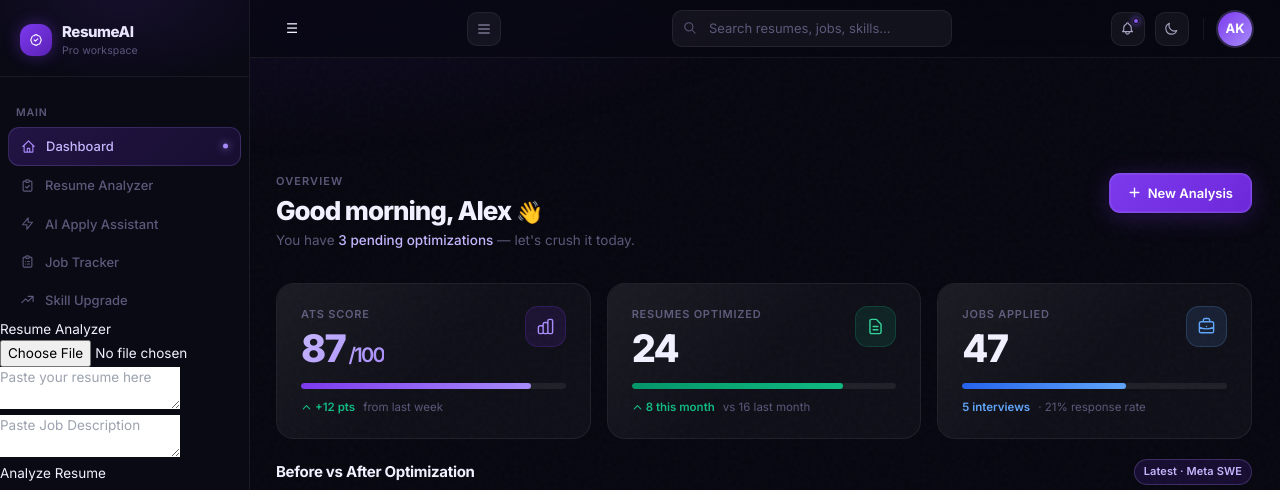
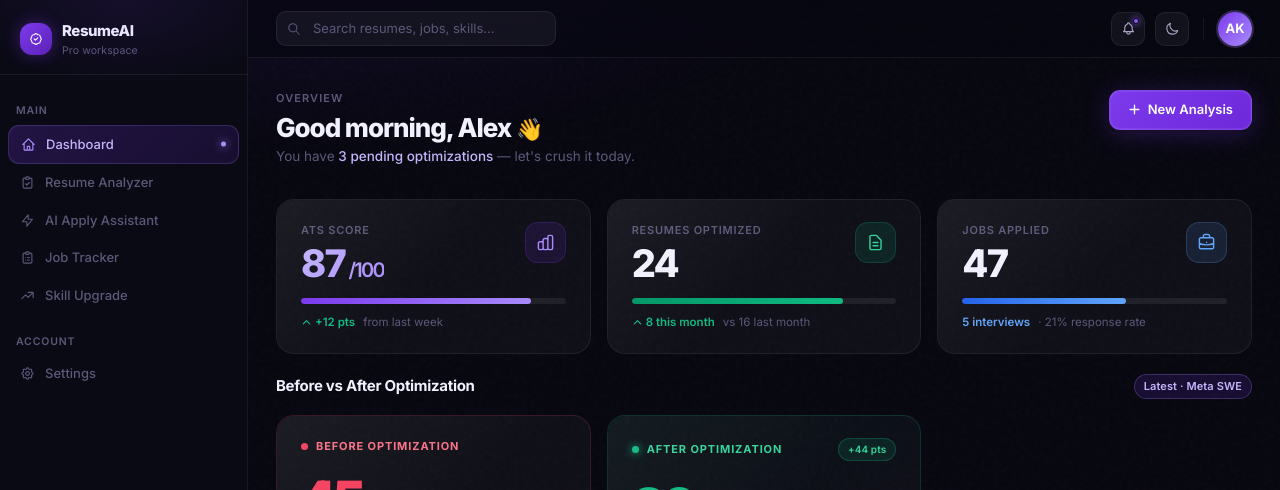
Before and after one commit to kiran86865747-pixel/resume-ai, a plain HTML site: page index.html in a window 1280 px wide. Shown: the top 490 px of the page. Drawn offline with nearby package versions, Linux system fonts and the light colour scheme.

Commit message:
Update index.html

```diff
--- a/index.html
+++ b/index.html
@@ -7,17 +7,6 @@
 <title>ResumeAI — Premium Dashboard</title>
 <script src="https://cdn.tailwindcss.com"></script>
 <link href="https://fonts.googleapis.com/css2?family=Inter:wght@300;400;500;600;700;800;900&display=swap" rel="stylesheet"/>
-<div id="sidebar">
-
-  <button onclick="toggleSidebar()" style="margin:10px;">☰</button>
-
-  <h2>Hirevity</h2>
-
-  <a href="#" onclick="nav('dashboardPage')">Dashboard</a>
-
-  <a href="#" onclick="nav('analyzerPage')">Resume Analyzer</a>
-
-</div>
 <style>
 /* ── CSS VARIABLES ─────────────────────────────────────────────── */
 :root {
@@ -44,14 +33,6 @@
   --amber-dim:    rgba(245,158,11,0.12);
   --blue:         #60A5FA;
   --blue-dim:     rgba(96,165,250,0.12);
-  #sidebar {
-  width: 250px;
-  transition: 0.3s;
-}
-
-#sidebar.collapsed {
-  width: 70px;
-}
 }
 
 /* ── RESET & BASE ───────────────────────────────────────────────── */
@@ -509,25 +490,6 @@ body::after {
       </a>
     </nav>
 
-    <div id="analyzerPage" class="page">
-
-  <h2>Resume Analyzer</h2>
-
-  <!-- Upload -->
-  <input type="file" id="resumeFile" accept=".pdf,.doc,.docx" />
-
-  <!-- OR paste -->
-  <textarea id="resume" placeholder="Paste your resume here"></textarea>
-
-  <!-- Job Description -->
-  <textarea id="job" placeholder="Paste Job Description"></textarea>
-
-  <button onclick="analyzeResume()">Analyze Resume</button>
-
-  <div id="result"></div>
-
-</div>
-
     <div class="nav-group-label">Account</div>
     <nav>
       <a class="nav-item" onclick="nav('settings',this)">
@@ -575,7 +537,6 @@ body::after {
 ════════════════════════════════════════════════════════════════ -->
 <div class="topbar" style="left:248px;">
   <!-- Mobile toggle -->
-   <button onclick="toggleSidebar()" style="margin:10px;">☰</button>
   <button class="icon-btn mr-3 lg:hidden" onclick="document.getElementById('sidebar').classList.toggle('open')">
     <svg width="16" height="16" fill="none" viewBox="0 0 24 24">
       <path d="M4 6h16M4 12h16M4 18h16" stroke="var(--text2)" stroke-width="1.8" stroke-linecap="round"/>
@@ -1281,47 +1242,6 @@ function addJob() {
     row.style.opacity = '1'; row.style.transform = 'translateY(0)';
   }, 20);
 }
-function toggleSidebar() {
-  const sidebar = document.getElementById("sidebar");
-  sidebar.classList.toggle("collapsed");
-}
-
-function nav(page) {
-  const pages = document.querySelectorAll(".page");
-  pages.forEach(p => p.style.display = "none");
-
-  const active = document.getElementById(page);
-  if (active) active.style.display = "block";
-}
-
-async function analyzeResume() {
-
-  const resume = document.getElementById("resume")?.value;
-  const jobDescription = document.getElementById("job")?.value;
-
-  if (!resume || !jobDescription) {
-    alert("Please enter resume & job description");
-    return;
-  }
-
-  document.getElementById("result").innerHTML = "Analyzing...";
-
-  const response = await fetch("https://hook.eu1.make.com/ogosm7vkngr2g4w26b36in2jwbhpb4lv", {
-    method: "POST",
-    headers: {
-      "Content-Type": "application/json"
-    },
-    body: JSON.stringify({ resume, jobDescription })
-  });
-
-  const data = await response.json();
-
-  document.getElementById("result").innerHTML = `
-    <h3>ATS Score: ${data.ats_score}</h3>
-    <p><b>Missing Keywords:</b> ${data.missing_keywords.join(", ")}</p>
-    <p><b>Suggestions:</b> ${data.suggestions.join(", ")}</p>
-  `;
-}
 </script>
 </body>
 </html>
```
